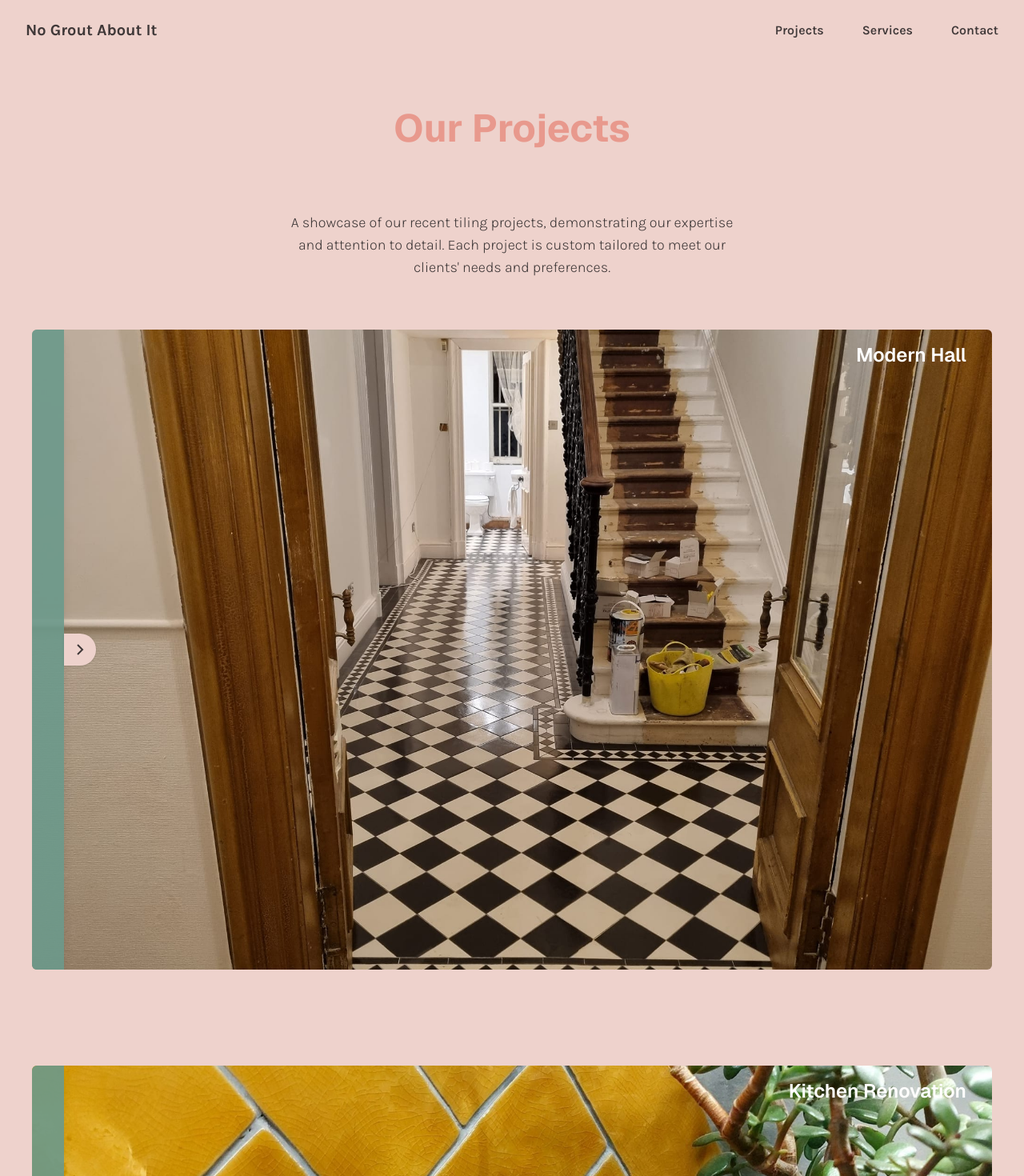
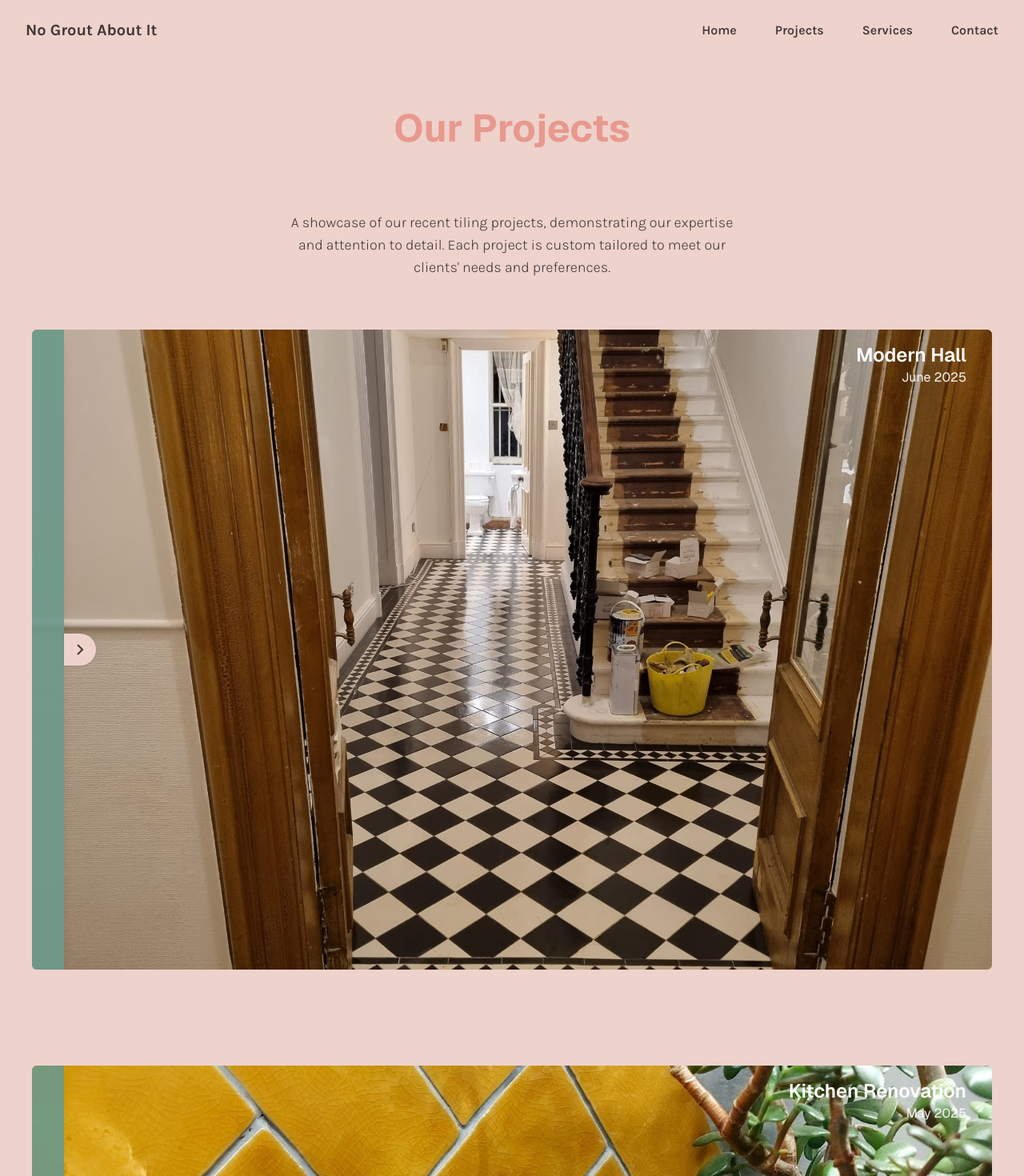
Before and after one commit to lpscrim/no-grout, a Next.js app: page /projects in a window 1280 px wide. Shown: the top 1470 px of the page at 80% size. Built offline with nearby package versions, Linux system fonts and the light colour scheme.

Commit message:
Update project details and adjust padding in various components for improved layout and consistency

```diff
--- a/app/projects/page.tsx
+++ b/app/projects/page.tsx
@@ -9,6 +9,7 @@ gsap.registerPlugin(ScrollTrigger);
 const projects = [
   {
     title: "Modern Hall",
+    date: "June 2025",
     images: [
       { src: "/hall.jpg", alt: "Hall Main" },
       { src: "/kitchen.jpg", alt: "Hall Alt 1" },
@@ -17,6 +18,7 @@ const projects = [
   },
   {
     title: "Kitchen Renovation",
+    date: "May 2025",
     images: [
       { src: "/kitchen.jpg", alt: "Kitchen Main" },
       { src: "/hall.jpg", alt: "Kitchen Alt 1" },
@@ -25,6 +27,7 @@ const projects = [
   },
   {
     title: "Luxury Bathroom",
+    date: "April 2025",
     images: [
       { src: "/hall.jpg", alt: "Bathroom Main" },
       { src: "/kitchen.jpg", alt: "Bathroom Alt 1" },
@@ -76,7 +79,7 @@ export default function Projects() {
 
   return (
     <section id="projects" className="bg-accent section-light min-h-screen">
-      <div className="mx-auto py-18 sm:py-24 xl:px-10 ">
+      <div className="mx-auto py-18 md:py-24 xl:px-10 ">
         <h2 className="text-4xl sm:text-5xl font-bold mb-18 lg:mb-20 mt-10 text-center text-secondary">
           Our Projects
         </h2>
@@ -106,7 +109,11 @@ export default function Projects() {
                   <h3 className="text-2xl font-semibold text-background">
                     {project.title}
                   </h3>
+                  <h4 className="text-md text-right text-background/95">
+                    {project.date}
+                  </h4>
                 </div>
+
               </div>
               {/* Side menu */}
               <div
--- a/components/Header.tsx
+++ b/components/Header.tsx
@@ -11,7 +11,8 @@ import { ScrollTrigger } from "gsap/ScrollTrigger";
 gsap.registerPlugin(ScrollTrigger);
 
 const navigation = [
-  { name: "Projects", href: "/#projects" },
+  { name: "Home", href: "/#home" },
+  { name: "Projects", href: "/projects" },
   { name: "Services", href: "/#services" },
   { name: "Contact", href: "/#contact" },
 ];
--- a/components/Home/Contact.tsx
+++ b/components/Home/Contact.tsx
@@ -4,7 +4,7 @@ export default function Contact() {
       id="contact"
       className="relative bg-primary section-dark"
     >
-      <div className="px-6 py-18 sm:py-24 lg:py-32 lg:px-8 min-h-[110vh]">
+      <div className="px-6 py-18 md:py-24 lg:py-32 lg:px-8 min-h-[110vh]">
         <div className="mx-auto max-w-2xl text-center">
           <h2 className="text-4xl font-semibold my-10 tracking-tight text-balance text-accent sm:text-5xl ">
             Contact us
--- a/components/Home/Projects.tsx
+++ b/components/Home/Projects.tsx
@@ -76,7 +76,7 @@ export default function Projects() {
       id="projects"
       className="section-dark bg-primary relative overflow-hidden"
     >
-      <div className="px-6 sm:px-8 lg:px-20 max-w-screen-xl mx-auto py-18 sm:py-24 lg:py-30">
+      <div className="px-6 sm:px-8 lg:px-20 max-w-screen-xl mx-auto py-18 md:py-24 lg:py-30">
         <div className="mb-16 flex flex-col items-center">
           <h2 className="text-4xl sm:text-5xl lg:text-6xl font-bold text-left w-full max-w-3xl mb-6">
             <span className="inline-block text-accent my-10">
--- a/components/Home/Services.tsx
+++ b/components/Home/Services.tsx
@@ -45,7 +45,7 @@ export default function Services() {
 
   return (
     <section id="services" className=" bg-accent section-light">
-      <div className="px-6 sm:px-8 lg:px-16 max-w-screen-xl mx-auto py-18 sm:py-24 lg:py-32">
+      <div className="px-6 sm:px-8 lg:px-16 max-w-screen-xl mx-auto py-18 md:py-24 lg:py-32">
         <h2 className="text-4xl sm:text-5xl font-bold mb-18 lg:mb-20 mt-10 text-center text-secondary">
           Our Services
         </h2>
```
